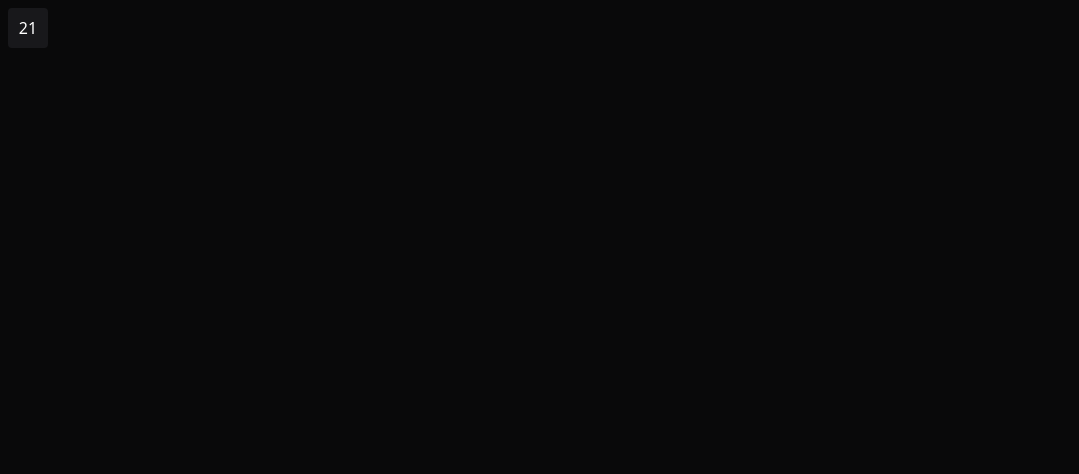
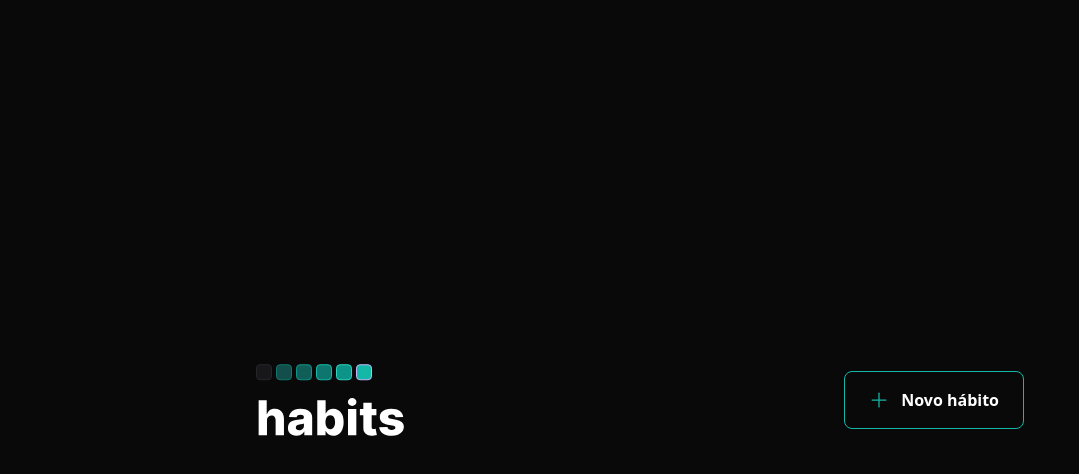
Before and after one commit to MariaGabrielaReis/nlw-11-setup-web, a React (Vite) app: page / in a window 1280 px wide. Shown: the top 474 px of the page, without its empty margins (0-1079 px from the left). Built offline with nearby package versions, Linux system fonts and the light colour scheme.

Commit message:
feat: create header component

```diff
--- a/package.json
+++ b/package.json
@@ -9,6 +9,7 @@
     "preview": "vite preview"
   },
   "dependencies": {
+    "phosphor-react": "^1.4.1",
     "react": "^18.2.0",
     "react-dom": "^18.2.0"
   },
--- a/src/App.tsx
+++ b/src/App.tsx
@@ -1,13 +1,12 @@
+import { Header } from './components/Header';
 import './styles/global.css';
 
-import { Habit } from './components/Habit';
-
-function App() {
+export function App() {
   return (
-    <div className="App">
-      <Habit completed={21} />
+    <div className="w-screen h-screen flex justify-center items-center">
+      <div className="w-full max-w-5xl px-6 flex flex-col gap-16">
+        <Header />
+      </div>
     </div>
   );
 }
-
-export default App;
--- /dev/null
+++ b/src/components/Header.tsx
@@ -0,0 +1,18 @@
+import { Plus } from 'phosphor-react';
+
+import logoImage from '../assets/logo.svg';
+
+export function Header() {
+  return (
+    <header className="w-full max-w-3xl mx-auto flex items-center justify-between">
+      <img src={logoImage} alt="Habits" />
+      <button
+        type="button"
+        className="border border-teal-500 font-semibold rounded-lg px-6 py-4 flex items-center gap-3 hover:border-teal-300"
+      >
+        <Plus size={20} className="text-teal-500" />
+        Novo hábito
+      </button>
+    </header>
+  );
+}
--- a/src/main.tsx
+++ b/src/main.tsx
@@ -1,6 +1,6 @@
 import React from 'react';
 import ReactDOM from 'react-dom/client';
-import App from './App';
+import { App } from './App';
 
 ReactDOM.createRoot(document.getElementById('root') as HTMLElement).render(
   <React.StrictMode>
```
Also changed, not shown: src/assets/logo.svg (added), 1 other file (tests, documents, lock files or other folders).
